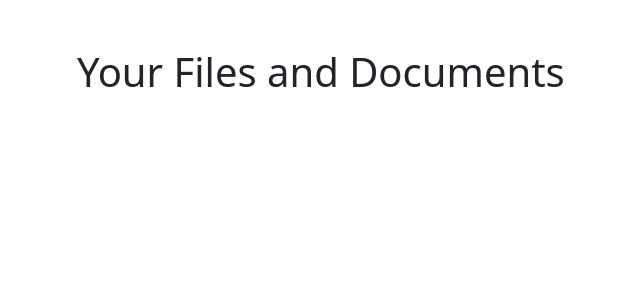
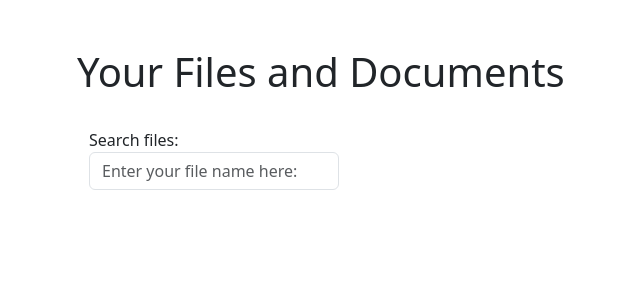
Before and after one commit to ravin-d-27/File_Transfer_Server, a Django app: page /files/ in a window 1280 px wide. Shown: the part 56-356 px from the top of the page, without its empty margins (17-657 px from the left). Run offline with Django 4.2, Linux system fonts and the light colour scheme; the visitor is signed in with stand-in values (Sample User, id 1); data that the repository does not hold is empty; parts of the project's set-up code (start-up, migrations or seed data) failed here and were passed over.

Commit message:
Added the Searhbar

```diff
--- a/File_Server/File_Server/templates/base.html
+++ b/File_Server/File_Server/templates/base.html
@@ -68,6 +68,8 @@
   }
 </style>
 
+
+
     <link href="https://cdn.jsdelivr.net/npm/bootstrap@5.3.2/dist/css/bootstrap.min.css" rel="stylesheet" integrity="sha384-T3c6CoIi6uLrA9TneNEoa7RxnatzjcDSCmG1MXxSR1GAsXEV/Dwwykc2MPK8M2HN" crossorigin="anonymous">
 </head>
 
--- a/File_Server/files/templates/files/file_list.html
+++ b/File_Server/files/templates/files/file_list.html
@@ -3,10 +3,14 @@
 {% extends 'base.html' %}
 {% block content %}
 
+<style>
+  .small-search-bar {
+    width: 250px;
+  }
+</style>
 <div class='container'>
   <br><br>
   <div class='container'>
-
     {% if delete_success %}
     <div class="container alert alert-success" id="alert-container" role="alert">
       {{ delete_success }}
@@ -19,10 +23,18 @@
     </div>
     {% endif %}
 
-
     <h1>Your Files and Documents</h1>
 <br>
-<div class="row row-cols-1 row-cols-md-3 mb-3 text-center" >
+    <div class='container'>
+      <form id="file-search-form">
+        <label for="file-search">Search files:</label>
+        <input type="text" id="file-search" name="file-search" class="form-control small-search-bar" placeholder="Enter your file name here: ">
+      </form>
+  </div>
+
+  <br>
+    <br>
+    <div class="row row-cols-1 row-cols-md-3 mb-3 text-center">
       {% for file in files %}
       <div class="col">
         <div class="card mb-4 rounded-3 shadow-sm">
@@ -42,9 +54,31 @@
       </div>
       {% endfor %}
     </div>
-
   </div>
 </div>
+
+<script>
+  // Get the input element and the list items
+  var input = document.getElementById("file-search");
+  var items = document.getElementsByClassName("col");  // Assuming "col" is the class of your list items
+
+  // Add an event listener to the input field
+  input.addEventListener("input", function() {
+    // Get the search query
+    var query = input.value.toLowerCase();
+
+    // Loop through each item and hide/show based on the search query
+    for (var i = 0; i < items.length; i++) {
+      var itemName = items[i].textContent.toLowerCase();
+      if (itemName.includes(query)) {
+        items[i].style.display = "block";
+      } else {
+        items[i].style.display = "none";
+      }
+    }
+  });
+</script>
+
 
 <script>
   setTimeout(function() {
@@ -52,6 +86,4 @@
   }, 4000);
 </script>
 
-
-
 {% endblock %}
```
Lines whose indentation alone changed are shown as unchanged.
